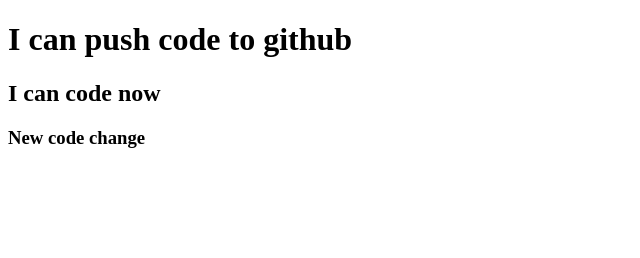
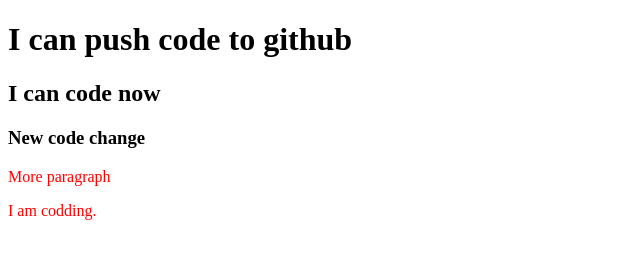
Before and after one commit to tareqsazid/my-second-repo, a plain HTML site: page index.html in a window 1280 px wide. Shown: the whole page, without its empty margins (0-640 px from the left). Drawn offline with Linux system fonts and the light colour scheme.

Commit message:
style added

```diff
--- a/index.html
+++ b/index.html
@@ -5,10 +5,15 @@
     <meta http-equiv="X-UA-Compatible" content="IE=edge">
     <meta name="viewport" content="width=device-width, initial-scale=1.0">
     <title>My second github repo</title>
+    <link rel="stylesheet" href="style.css">
 </head>
 <body>
     <h1>I can push code to github <h1>
         <h2>I can code now</h2>
         <h3>New code change</h3>
+        <p>More paragraph</p>
+        <p>
+            I am codding.
+        </p>
 </body>
 </html>
--- /dev/null
+++ b/style.css
@@ -0,0 +1,3 @@
+p{
+    color: red;
+}
```
